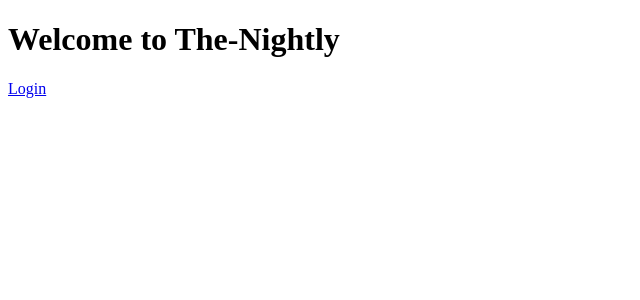
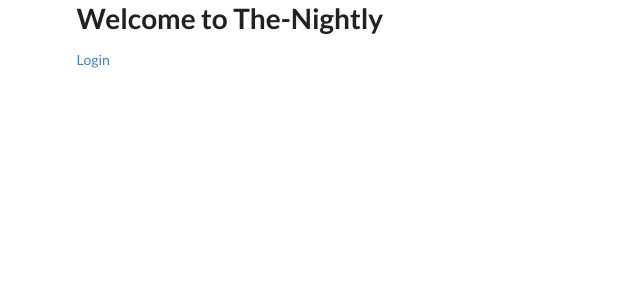
Before and after one commit to Derekshowler/the-nightly, a React (Create React App) app in the folder the-nightly/: page / in a window 1280 px wide. Shown: the top 300 px of the page, without its empty margins (0-640 px from the left). Built offline with nearby package versions, Linux system fonts and the light colour scheme.

Commit message:
Nightly-2-Semantic-UI
Added Semantic UI styling dependencies to project

```diff
--- a/the-nightly/package.json
+++ b/the-nightly/package.json
@@ -9,7 +9,9 @@
     "react": "^16.13.1",
     "react-dom": "^16.13.1",
     "react-router-dom": "^5.1.2",
-    "react-scripts": "3.4.1"
+    "react-scripts": "3.4.1",
+    "semantic-ui-css": "^2.4.1",
+    "semantic-ui-react": "^0.88.2"
   },
   "scripts": {
     "start": "react-scripts start",
--- a/the-nightly/src/App.js
+++ b/the-nightly/src/App.js
@@ -5,7 +5,7 @@
 
 
 const App = () => (
-    <div>
+    <div className="ui container">
         <Route path = "/" exact component={HomePage} />
         <Route path = "/login" exact component={LoginPage} />
     </div>
--- a/the-nightly/src/index.js
+++ b/the-nightly/src/index.js
@@ -1,5 +1,6 @@
 import React from 'react';
 import ReactDOM from 'react-dom';
+import 'semantic-ui-css/semantic.min.css';
 import App from './App';
 import * as serviceWorker from './serviceWorker';
 import { BrowserRouter } from 'react-router-dom';
```
Also changed, not shown: 1 other file (tests, documents, lock files or other folders).
